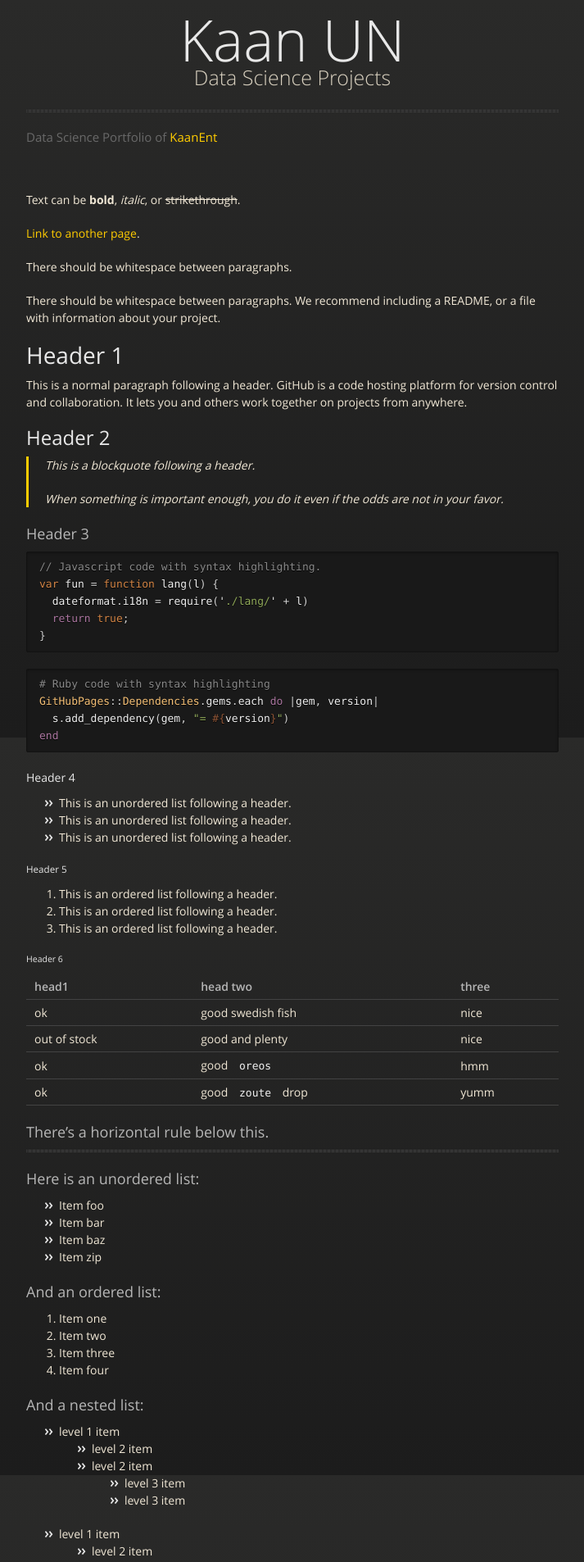
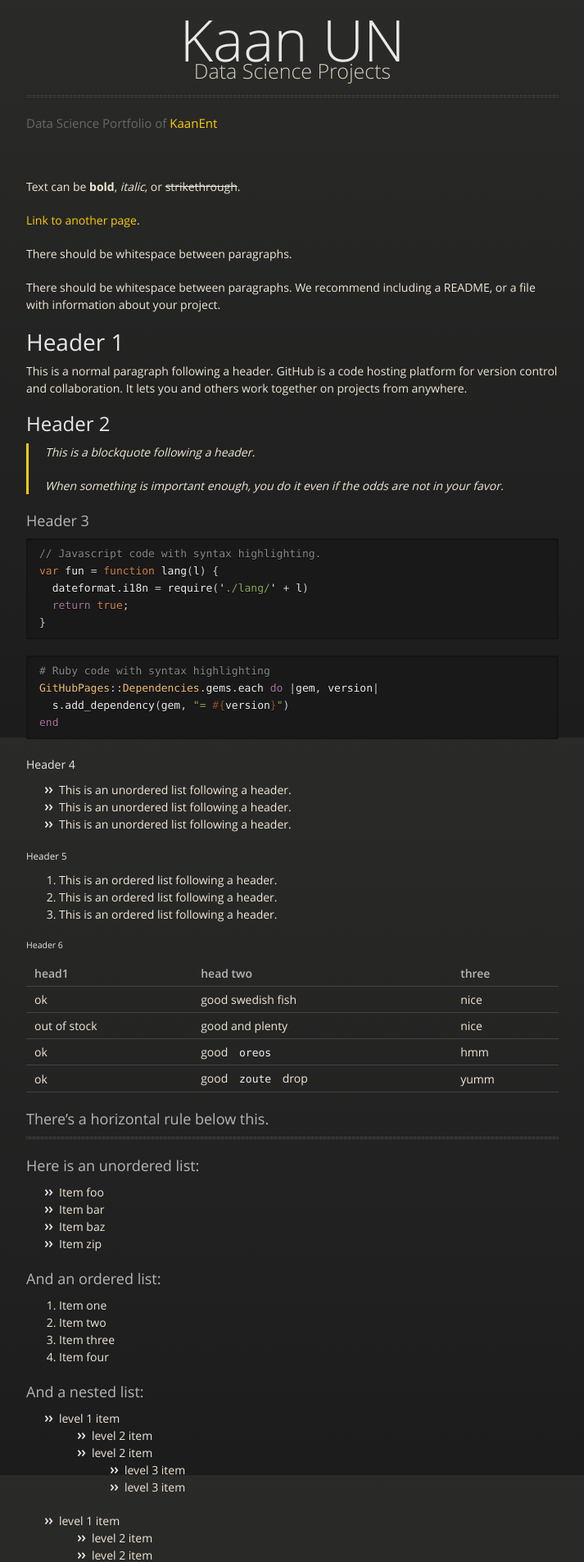
Before and after one commit to KaanEnt/kaanent.github.io, a Jekyll site: the page built from index.md, in a window 1280 px wide. Shown: the top 1906 px of the page at 82% size, without its empty margins (283-996 px from the left). Built offline with Jekyll 4.4.1, drawn with Linux system fonts in a browser that asks for light colours.

Commit message:
Update jekyll-theme-midnight.scss

```diff
--- a/_sass/jekyll-theme-midnight.scss
+++ b/_sass/jekyll-theme-midnight.scss
@@ -256,6 +256,7 @@ section {
       font-weight: normal;
       font-size: 25px;
       text-align: center;
+      line-height: 20px;
     }
 
     .credits {
@@ -270,7 +271,7 @@ section {
       }
 
       &.middle{
-        display: inline-block;
+        text-align: center;
       }
 
       &.right {
```
